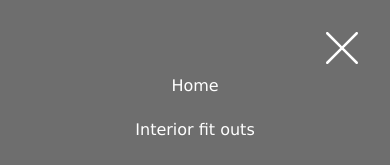
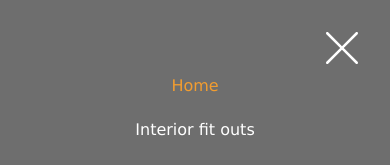
Before and after one commit to jackdomleo7/tmdip.co.uk, a Vue app: page / in a window 390 px wide. Both pictures are taken after a click on the button 342 px from the left and 50 px from the top of the page. Shown: the top 165 px of the page. Built offline with nearby package versions, Linux system fonts and the light colour scheme.

Commit message:
Added router-link-exact-active styles and aria-current

```diff
--- a/src/components/Navbar.vue
+++ b/src/components/Navbar.vue
@@ -2,7 +2,7 @@
   <nav v-show="showMobileNav" class="navbar">
     <ul class="navbar__list" :class="isNavDisplayed ? 'navbar__list--show' : ''">
       <li v-for="(navItem, index) in navList" :key="index" class="navbar__navitem">
-        <router-link v-if="navItem.link" :to="navItem.link" class="navbar__link">
+        <router-link v-if="navItem.link" :to="navItem.link" class="navbar__link" :aria-current="isCurrentRoute(navItem.link) ? 'page' : null">
           {{ navItem.text }}
         </router-link>
         <div v-else-if="navItem.subList" class="navbar__dropdown">
@@ -82,6 +82,10 @@ export default class Navbar extends Vue {
       ]
     }
   ];
+
+  private isCurrentRoute(to: string) {
+    return this.$route.path === to;
+  }
 }
 </script>
 
@@ -122,7 +126,8 @@ export default class Navbar extends Vue {
       text-decoration: none;
       user-select: none;
 
-      &:hover {
+      &:hover,
+      &.router-link-exact-active {
         background-color: var(--color-grey-200);
       }
     }
@@ -203,6 +208,10 @@ export default class Navbar extends Vue {
           display: block;
         }
       }
+
+      &.router-link-exact-active {
+        color: var(--color-orange);
+      }
     }
 
     span.navbar__link {
```
